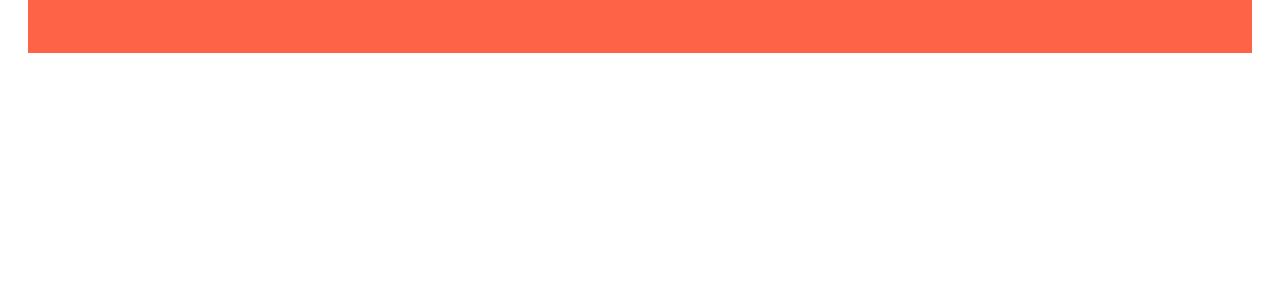
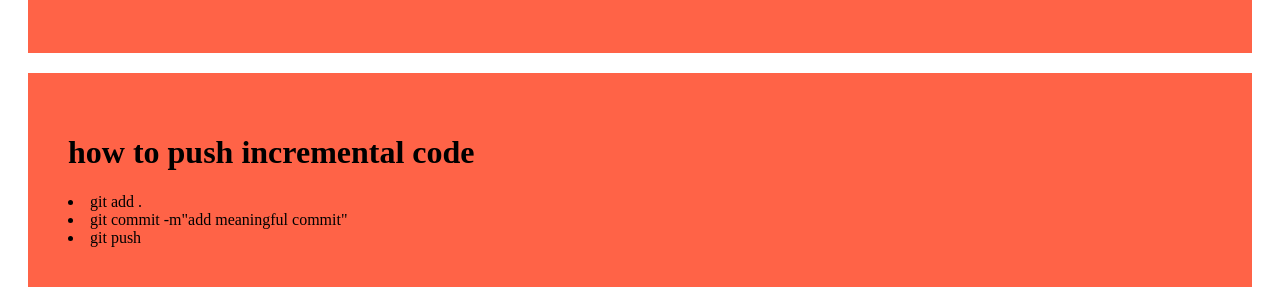
Before and after one commit to sanjida222/simple-website, a plain HTML site: page index.html in a window 1280 px wide. Shown: the part 643-950 px from the top of the page. Before the commit the page ends 800 px from the top, so only its background shows below. Drawn offline with Linux system fonts and the light colour scheme.

Commit message:
added list to push code

```diff
--- a/index.html
+++ b/index.html
@@ -34,5 +34,11 @@
         magni doloremque!
       </p>
     </div>
+    <div>
+      <h1>how to push incremental code</h1>
+      <li>git add .</li>
+      <li>git commit -m"add meaningful commit"</li>
+      <li>git push</li>
+    </div>
   </body>
 </html>
```
